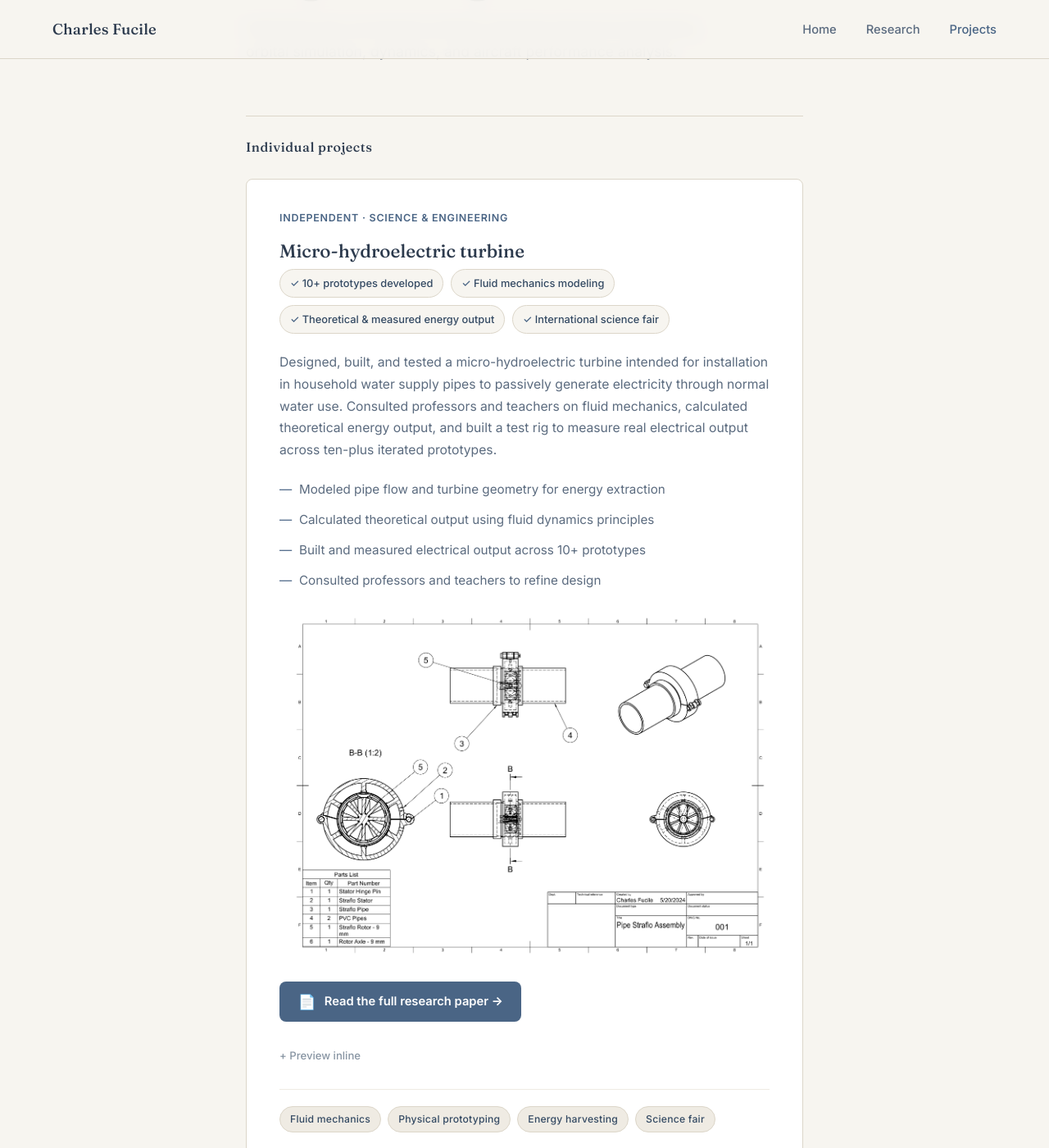
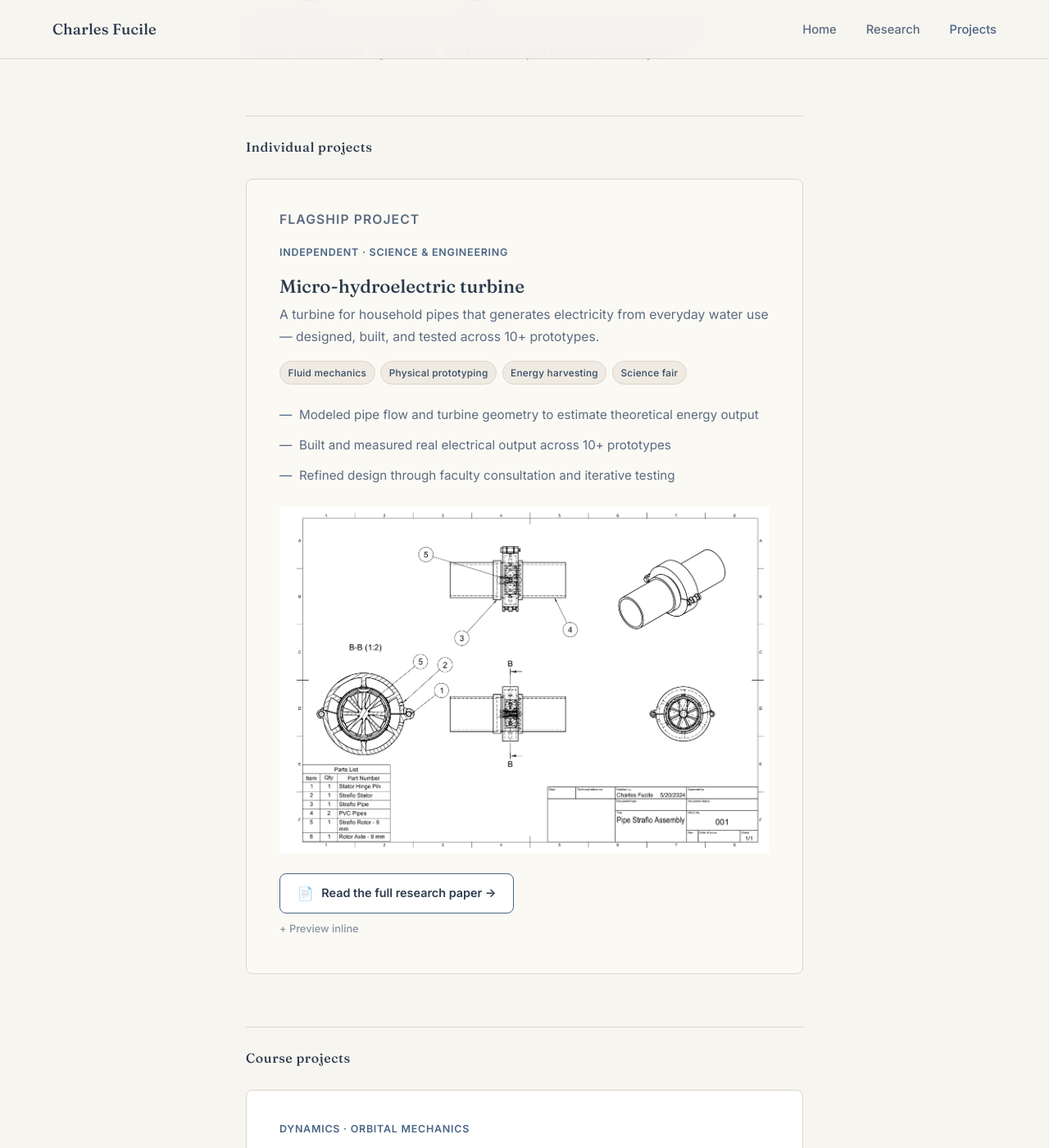
Before and after one commit to cfucile3/Portfolio, a Jekyll site: the page built from projects.html, in a window 1280 px wide and 1400 px high, scrolled down 243 px. Shown: the whole window at 82% size. Built offline with Jekyll 4.4.1, drawn with Linux system fonts in a browser that asks for light colours; some of the changed text lies outside the part shown.

Commit message:
Update projects.html

```diff
--- a/projects.html
+++ b/projects.html
@@ -125,33 +125,36 @@ description: "Engineering projects — orbital mechanics simulation, robotic mot
   .paper-link {
     display: inline-flex;
     align-items: center;
-    gap: 0.65rem;
+    gap: 0.6rem;
     font-family: var(--sans);
-    font-size: 0.92rem;
-    font-weight: 700;
-    color: #FFFFFF;
-    background: #4A6585;
-    padding: 0.75rem 1.4rem;
+    font-size: 0.9rem;
+    font-weight: 600;
+    color: #2C3A4D;
+    background: #FFFFFF;
+    border: 1.5px solid #4A6585;
+    padding: 0.7rem 1.3rem;
     border-radius: 8px;
-    margin: 0.5rem 0 1.25rem;
-    transition: background 0.2s;
+    margin: 0.25rem 0 0;
+    transition: all 0.2s;
   }
 
   .paper-link:hover {
-    background: #344A63;
+    background: #4A6585;
+    color: #FFFFFF;
     text-decoration: none;
-    color: #FFFFFF;
+    box-shadow: 0 4px 14px rgba(74,101,133,0.25);
   }
 
   .paper-link .icon {
-    font-size: 1.1rem;
+    font-size: 1rem;
     line-height: 1;
   }
 
   .paper-toggle summary {
     color: #8895A3;
-    font-size: 0.82rem;
+    font-size: 0.8rem;
     font-weight: 500;
+    padding: 0.5rem 0;
   }
 
   .paper-toggle summary::before { content: '+ Preview inline '; }
@@ -171,6 +174,41 @@ description: "Engineering projects — orbital mechanics simulation, robotic mot
     border-radius: 6px;
     padding: 0.5rem;
   }
+
+  /* ─── SUMMARY LINE — one line, not a paragraph ──────────── */
+  .project-summary {
+    font-size: 0.96rem;
+    color: #5B6B7F;
+    margin: 0.5rem 0 1.25rem;
+  }
+
+  /* ─── INLINE TAGS — sit under title, lighter than pills ──── */
+  .tag-row {
+    display: flex;
+    flex-wrap: wrap;
+    gap: 0.4rem;
+    margin: 0 0 1.1rem;
+  }
+
+  .tag-row .tag {
+    font-size: 0.74rem;
+    padding: 0.22rem 0.6rem;
+  }
+
+  /* ─── FLAGSHIP CARD — quiet distinction, no heavy border ─── */
+  .card-flagship {
+    background: #FBF9F4;
+  }
+
+  .flagship-note {
+    font-family: var(--sans);
+    font-size: 0.7rem;
+    font-weight: 700;
+    letter-spacing: 0.07em;
+    text-transform: uppercase;
+    color: #4A6585;
+    margin-bottom: 0.6rem;
+  }
 </style>
 
 <div class="page-content">
@@ -186,30 +224,25 @@ description: "Engineering projects — orbital mechanics simulation, robotic mot
   <p class="project-section-label"><span>Individual projects</span></p>
 
   <!-- TURBINE -->
-  <div class="card" id="turbine">
+  <div class="card card-flagship" id="turbine">
+    <p class="flagship-note">Flagship project</p>
     <div class="card-meta">Independent · Science &amp; engineering</div>
     <h3>Micro-hydroelectric turbine</h3>
-
-    <ul class="highlight-list">
-      <li>10+ prototypes developed</li>
-      <li>Fluid mechanics modeling</li>
-      <li>Theoretical &amp; measured energy output</li>
-      <li>International science fair</li>
-    </ul>
-
-    <p>
-      Designed, built, and tested a micro-hydroelectric turbine intended for installation
-      in household water supply pipes to passively generate electricity through normal
-      water use. Consulted professors and teachers on fluid mechanics, calculated
-      theoretical energy output, and built a test rig to measure real electrical output
-      across ten-plus iterated prototypes.
+    <p class="project-summary">
+      A turbine for household pipes that generates electricity from everyday water use — designed, built, and tested across 10+ prototypes.
     </p>
 
+    <div class="tag-row">
+      <span class="tag">Fluid mechanics</span>
+      <span class="tag">Physical prototyping</span>
+      <span class="tag">Energy harvesting</span>
+      <span class="tag">Science fair</span>
+    </div>
+
     <ul class="method-list">
-      <li>Modeled pipe flow and turbine geometry for energy extraction</li>
-      <li>Calculated theoretical output using fluid dynamics principles</li>
-      <li>Built and measured electrical output across 10+ prototypes</li>
-      <li>Consulted professors and teachers to refine design</li>
+      <li>Modeled pipe flow and turbine geometry to estimate theoretical energy output</li>
+      <li>Built and measured real electrical output across 10+ prototypes</li>
+      <li>Refined design through faculty consultation and iterative testing</li>
     </ul>
 
     <img src="{{ '/images/turbine_setup.png' | relative_url }}"
@@ -231,13 +264,6 @@ description: "Engineering projects — orbital mechanics simulation, robotic mot
         </div>
       </object>
     </details>
-
-    <div class="tag-list">
-      <span class="tag">Fluid mechanics</span>
-      <span class="tag">Physical prototyping</span>
-      <span class="tag">Energy harvesting</span>
-      <span class="tag">Science fair</span>
-    </div>
   </div>
 
   <!-- ──────────────────────────────────────────────────────── -->
@@ -247,19 +273,21 @@ description: "Engineering projects — orbital mechanics simulation, robotic mot
   <div class="card" id="l2">
     <div class="card-meta">Dynamics · Orbital mechanics</div>
     <h3>Orbital mechanics simulation — L2 Lagrange point</h3>
+    <p class="project-summary">
+      Estimated the Sun–Earth L2 point and simulated satellite motion around it in the rotating frame.
+    </p>
 
-    <p>
-      Simulated the orbital motion of a satellite near the Sun–Earth L2 Lagrange point.
-      Estimated the L2 location from orbital mechanics relations, then propagated the
-      satellite's trajectory using numerical integration in the rotating frame.
-    </p>
+    <div class="tag-row">
+      <span class="tag">MATLAB</span>
+      <span class="tag">Orbital mechanics</span>
+      <span class="tag">L2 point</span>
+      <span class="tag">3-body problem</span>
+    </div>
 
     <ul class="method-list">
       <li>Estimated L2 position from orbital mechanics relations</li>
-      <li>Initial implementation with Euler integration; refined to more stable methods</li>
-      <li>Simulated trajectories in the rotating reference frame</li>
-      <li>Modeled the restricted 3-body problem (Earth–Sun)</li>
-      <li>Visualized motion to confirm L2 behavior</li>
+      <li>Modeled the restricted 3-body problem and propagated motion numerically</li>
+      <li>Visualized trajectories to confirm expected L2 behavior</li>
     </ul>
 
     <img src="{{ '/gifs/l2_motion.gif' | relative_url }}"
@@ -282,32 +310,26 @@ x(i+1) = x(i) + vx(i) * dt;
 y(i+1) = y(i) + vy(i) * dt;</code></pre>
       </div>
     </details>
-
-    <div class="tag-list">
-      <span class="tag">MATLAB</span>
-      <span class="tag">Orbital mechanics</span>
-      <span class="tag">L2 point</span>
-      <span class="tag">3-body problem</span>
-      <span class="tag">Numerical integration</span>
-    </div>
   </div>
 
   <!-- ROBOT -->
   <div class="card" id="robot">
     <div class="card-meta">Dynamics · Spacecraft systems</div>
     <h3>Robotic motion simulation — microgravity environment</h3>
-
-    <p>
-      Designed and simulated a cubic robot inspired by NASA's AstroBee platform, capable
-      of maneuvering in a microgravity environment. The robot used offset thruster pairs
-      on two faces to independently control translation and rotation, and was simulated
-      navigating around a fixed obstacle.
+    <p class="project-summary">
+      An AstroBee-inspired cubic robot with offset thrusters, simulated navigating around an obstacle in microgravity.
     </p>
 
+    <div class="tag-row">
+      <span class="tag">MATLAB</span>
+      <span class="tag">AstroBee</span>
+      <span class="tag">Microgravity</span>
+      <span class="tag">Thruster control</span>
+    </div>
+
     <ul class="method-list">
-      <li>Designed thruster geometry with offset placement on cube faces</li>
-      <li>Computed thruster moments from force and offset vectors</li>
-      <li>Determined control inputs needed to navigate around an obstacle</li>
+      <li>Designed thruster geometry and computed resulting moments</li>
+      <li>Determined control inputs to navigate around a fixed obstacle</li>
       <li>Simulated full translational and rotational motion</li>
     </ul>
 
@@ -334,32 +356,26 @@ omega(r)          = omega(r-1) + rot_a * dt;
 theta(r:numFrames) = theta(r-1) + omega(r) * dt;</code></pre>
       </div>
     </details>
-
-    <div class="tag-list">
-      <span class="tag">MATLAB</span>
-      <span class="tag">AstroBee</span>
-      <span class="tag">Microgravity</span>
-      <span class="tag">Thruster control</span>
-      <span class="tag">Rigid body dynamics</span>
-    </div>
   </div>
 
   <!-- GROUND TRACK -->
   <div class="card" id="groundtrack">
     <div class="card-meta">Vehicle performance · Astrodynamics</div>
     <h3>Satellite ground track simulation</h3>
-
-    <p>
-      Simulated the two-day ground track of an Earth-orbiting satellite, modeling how
-      orbital parameters translate into latitude/longitude coverage. Earth's rotation
-      was included to show westward track progression over successive passes.
+    <p class="project-summary">
+      A two-day ground track showing how orbital parameters translate into latitude and longitude coverage as Earth rotates.
     </p>
 
+    <div class="tag-row">
+      <span class="tag">MATLAB</span>
+      <span class="tag">Astrodynamics</span>
+      <span class="tag">Two-body problem</span>
+      <span class="tag">Ground track</span>
+    </div>
+
     <ul class="method-list">
-      <li>Modeled perifocal two-body orbital motion</li>
-      <li>Converted position to Earth-centered inertial frame</li>
-      <li>Projected to latitude/longitude coordinates</li>
-      <li>Simulated two-day propagation to capture track progression</li>
+      <li>Modeled perifocal two-body motion and converted to Earth-centered coordinates</li>
+      <li>Projected satellite position to latitude/longitude over a two-day window</li>
     </ul>
 
     <img src="{{ '/images/groundtrack.png' | relative_url }}"
@@ -387,33 +403,26 @@ uCorr = (uNow+u_pred)/2 + deltat/2 * (-rCorr^-3) * x_pred;
 vCorr = (vNow+v_pred)/2 + deltat/2 * (-rCorr^-3) * y_pred;</code></pre>
       </div>
     </details>
-
-    <div class="tag-list">
-      <span class="tag">MATLAB</span>
-      <span class="tag">Astrodynamics</span>
-      <span class="tag">Two-body problem</span>
-      <span class="tag">Ground track</span>
-      <span class="tag">Predictor-corrector</span>
-    </div>
   </div>
 
   <!-- AIRCRAFT PERFORMANCE -->
   <div class="card" id="aircraft">
     <div class="card-meta">Vehicle performance · Aerodynamics</div>
     <h3>Aircraft range &amp; service ceiling analysis</h3>
-
-    <p>
-      Computed aircraft range, drag polar, and service ceiling for a transonic aircraft
-      using standard performance equations. The drag model included parasite drag,
-      induced drag, and wave drag (with drag divergence), enabling realistic cruise
-      and ceiling estimation.
+    <p class="project-summary">
+      Calculated range and service ceiling for a transonic aircraft from a full drag polar, including wave drag effects.
     </p>
 
+    <div class="tag-row">
+      <span class="tag">MATLAB</span>
+      <span class="tag">Aerodynamics</span>
+      <span class="tag">Drag polar</span>
+      <span class="tag">Service ceiling</span>
+    </div>
+
     <ul class="method-list">
-      <li>Modeled parasite, induced, and wave drag contributions</li>
-      <li>Computed drag divergence Mach number from sweep and thickness</li>
-      <li>Calculated cruise range from drag polar</li>
-      <li>Determined service ceiling from excess power curves</li>
+      <li>Modeled parasite, induced, and wave drag to build the full drag polar</li>
+      <li>Calculated cruise range and service ceiling from excess power curves</li>
     </ul>
 
     <img src="{{ '/images/drag_polar.png' | relative_url }}"
@@ -439,14 +448,6 @@ wavDrag = 20.*max(0,(mach-machCr)).^4;
 totalCD = parDrag + indDrag + wavDrag;</code></pre>
       </div>
     </details>
-
-    <div class="tag-list">
-      <span class="tag">MATLAB</span>
-      <span class="tag">Aerodynamics</span>
-      <span class="tag">Drag polar</span>
-      <span class="tag">Wave drag</span>
-      <span class="tag">Service ceiling</span>
-    </div>
   </div>
 
 </div>
```
